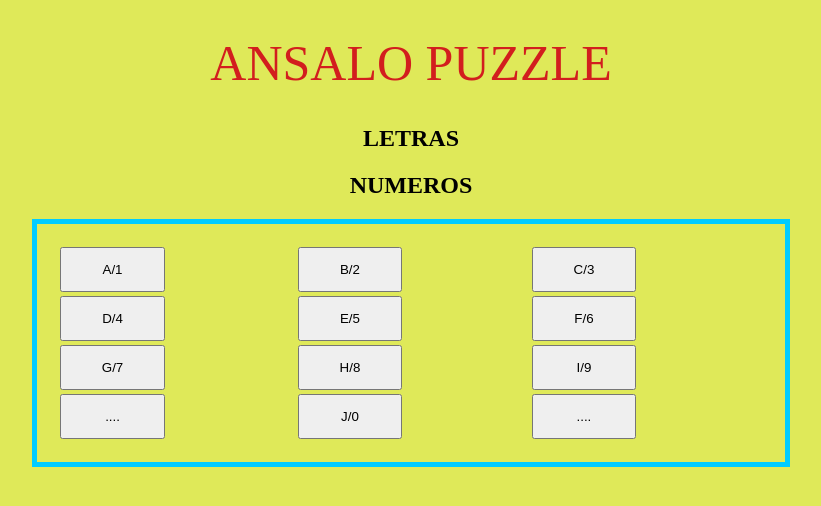
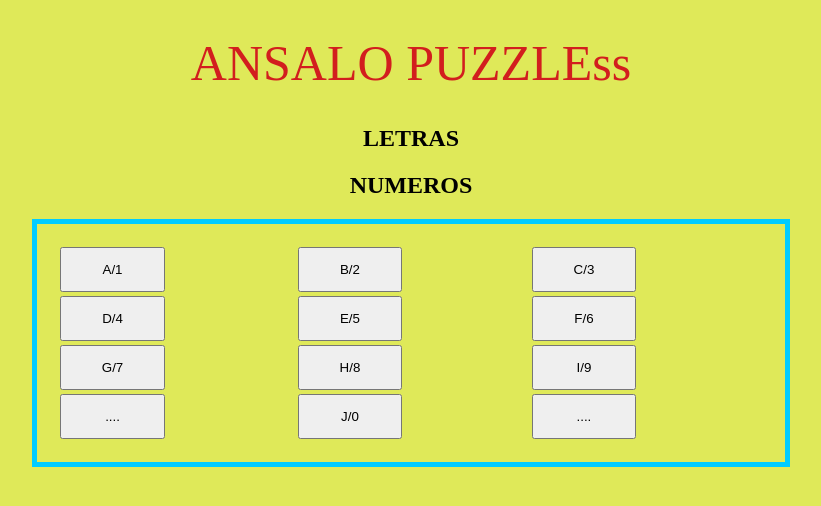
Before and after one commit to JeniferPadilla/Puzzle, a plain HTML site: page index.html in a window 1280 px wide. Shown: the whole page, without its empty margins (229-1050 px from the left). Drawn offline with Linux system fonts and the light colour scheme.

Commit message:
Modifique el titulo H1 con s

```diff
--- a/index.html
+++ b/index.html
@@ -9,7 +9,7 @@
 </head>
 <body>
 
-    <h1 class="titulo">ANSALO PUZZLE</h1>
+    <h1 class="titulo">ANSALO PUZZLEss</h1>
 
     <h2>LETRAS</h2>
     <h2 id="letras" ></h2>
```
